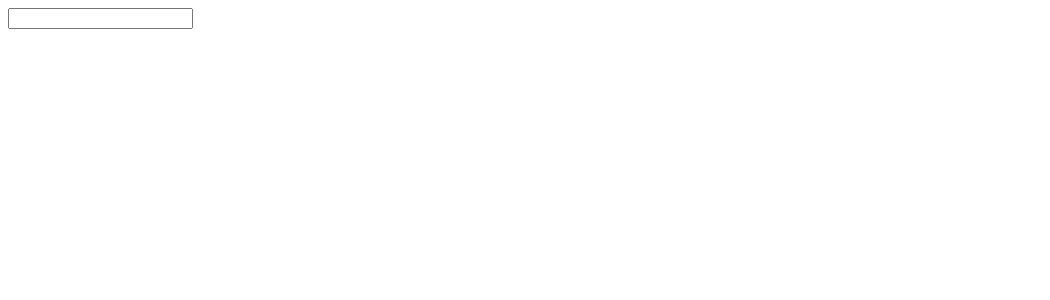
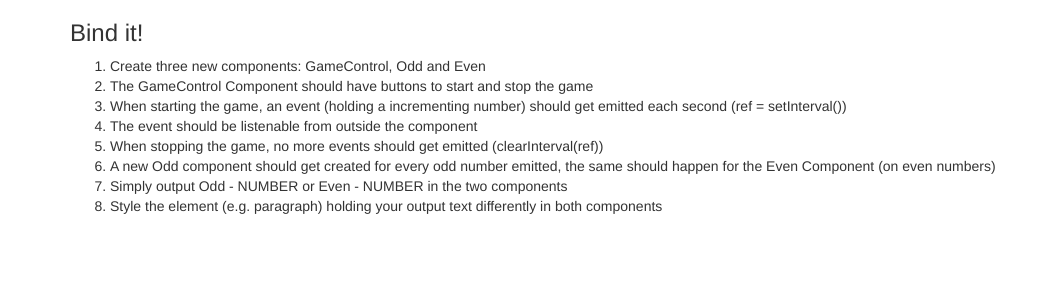
Before and after one commit to huggaf/udemy-the-complete-guide-to-angular-2, an Angular app: page / in a window 1280 px wide. Shown: the top 300 px of the page, without its empty margins (0-1050 px from the left). Built offline with nearby package versions, Linux system fonts and the light colour scheme.

Commit message:
Reset files from Udemy for assignment

```diff
--- a/package.json
+++ b/package.json
@@ -21,6 +21,7 @@
     "@angular/platform-browser": "^5.0.0",
     "@angular/platform-browser-dynamic": "^5.0.0",
     "@angular/router": "^5.0.0",
+    "bootstrap": "^3.3.7",
     "core-js": "^2.4.1",
     "rxjs": "^5.5.2",
     "zone.js": "^0.8.14"
--- a/src/app/app.component.html
+++ b/src/app/app.component.html
@@ -1,2 +1,17 @@
-<input type="text" [(ngModel)]="name">
-<p>{{ name }}</p>
+<div class="container">
+  <div class="row">
+    <div class="col-xs-12">
+      <h3>Bind it!</h3>
+      <ol>
+        <li>Create three new components: GameControl, Odd and Even</li>
+        <li>The GameControl Component should have buttons to start and stop the game</li>
+        <li>When starting the game, an event (holding a incrementing number) should get emitted each second (ref = setInterval())</li>
+        <li>The event should be listenable from outside the component</li>
+        <li>When stopping the game, no more events should get emitted (clearInterval(ref))</li>
+        <li>A new Odd component should get created for every odd number emitted, the same should happen for the Even Component (on even numbers)</li>
+        <li>Simply output Odd - NUMBER or Even - NUMBER in the two components</li>
+        <li>Style the element (e.g. paragraph) holding your output text differently in both components</li>
+      </ol>
+    </div>
+  </div>
+</div>
--- a/src/app/app.component.ts
+++ b/src/app/app.component.ts
@@ -6,5 +6,4 @@
   styleUrls: ['./app.component.css']
 })
 export class AppComponent {
-  name = '';
 }
--- a/src/index.html
+++ b/src/index.html
@@ -2,7 +2,7 @@
 <html lang="en">
 <head>
   <meta charset="utf-8">
-  <title>NG5CompleteGuide</title>
+  <title>N5CompleteGuide</title>
   <base href="/">
 
   <meta name="viewport" content="width=device-width, initial-scale=1">
```
Also changed, not shown: .angular-cli.json, 1 other file (tests, documents, lock files or other folders).
